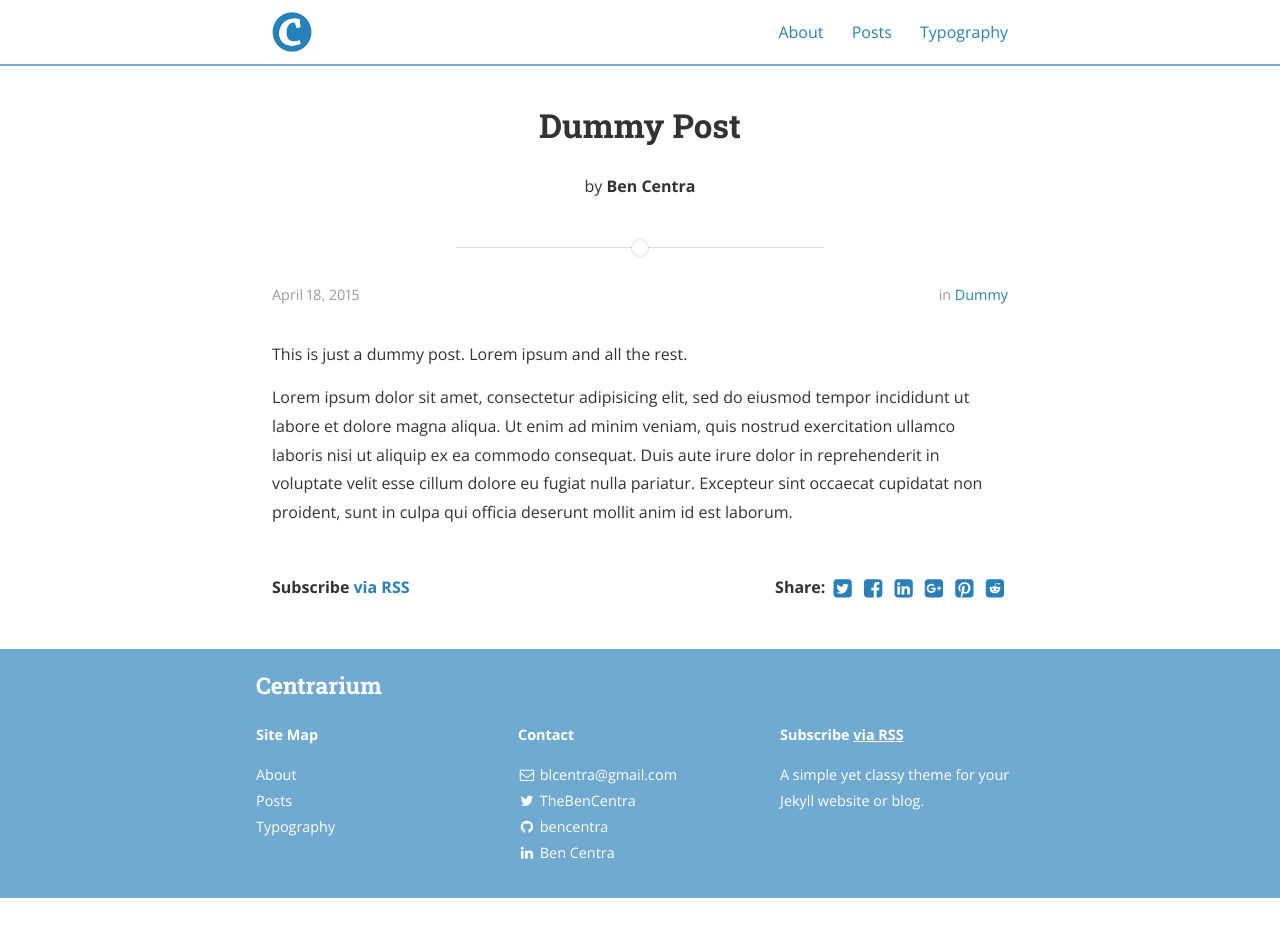
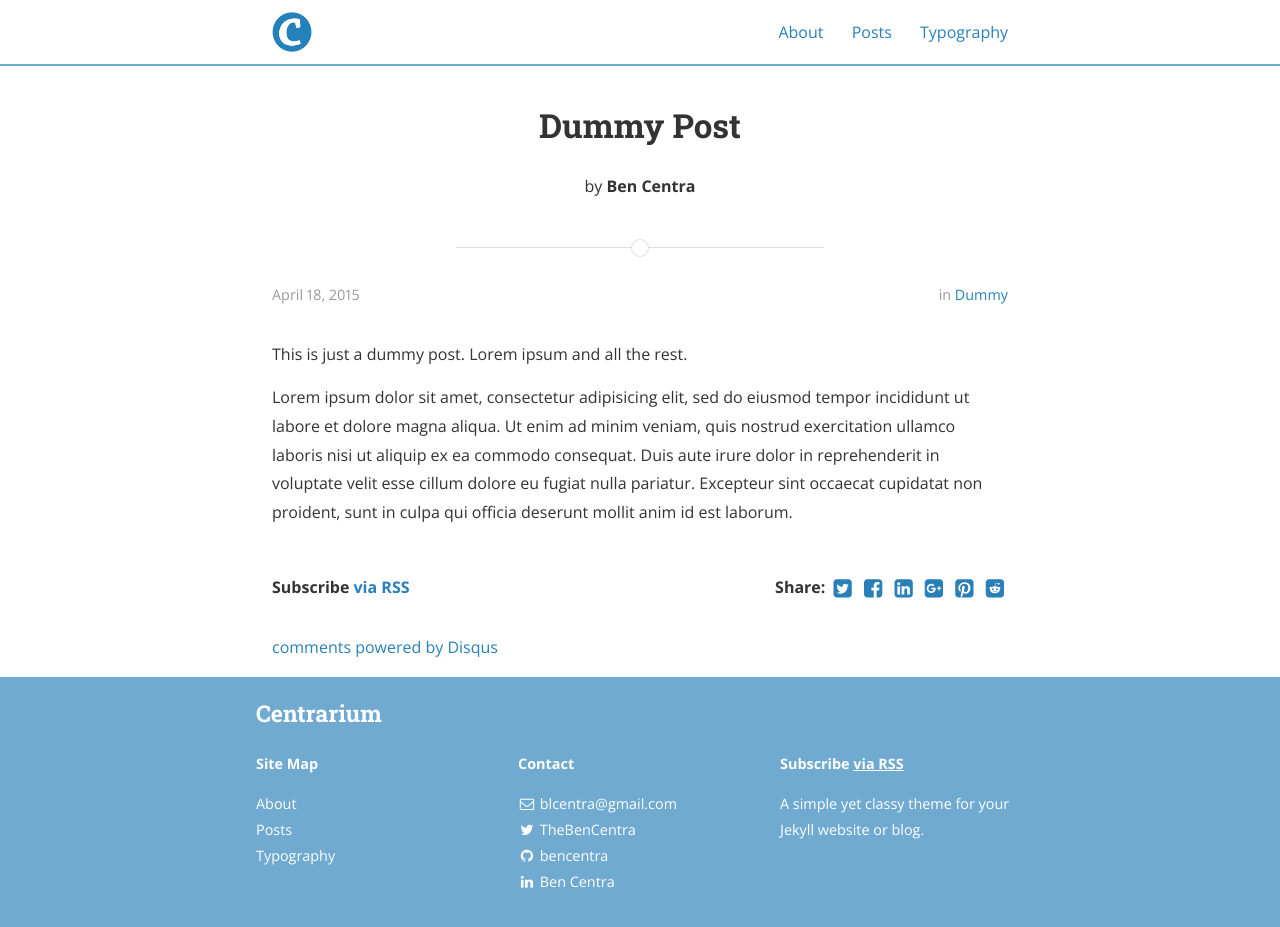
Before and after one commit to pumm8991/pumm8991.github.io, a Jekyll site: the page built from _posts/2015-04-18-dummy.markdown, in a window 1280 px wide. Built offline with Jekyll 4.4.1, drawn with Linux system fonts in a browser that asks for light colours; nearby versions of some CDN libraries; comment, search, counter and statistics services are not loaded; before the commit the page ends 900 px from its top, so only the background shows below that; some of the changed lines change nothing that is shown.

Commit message:
Initial commit

```diff
--- a/_layouts/post.html
+++ b/_layouts/post.html
@@ -118,8 +118,7 @@
 	</section>
 {% endif %}
 
-{% if site.disqus_shortname %}
-{% unless page.disqus_disabled %}
+
 <section class="disqus">
   <div id="disqus_thread"></div>
   <script type="text/javascript">
@@ -135,8 +134,7 @@
   <noscript>Please enable JavaScript to view the <a href="http://disqus.com/?ref_noscript">comments powered by Disqus.</a></noscript>
   <a href="http://disqus.com" class="dsq-brlink">comments powered by <span class="logo-disqus">Disqus</span></a>
 </section>
-{% endunless %}
-{% endif %}
+
 
 </div>
 </div>
```
